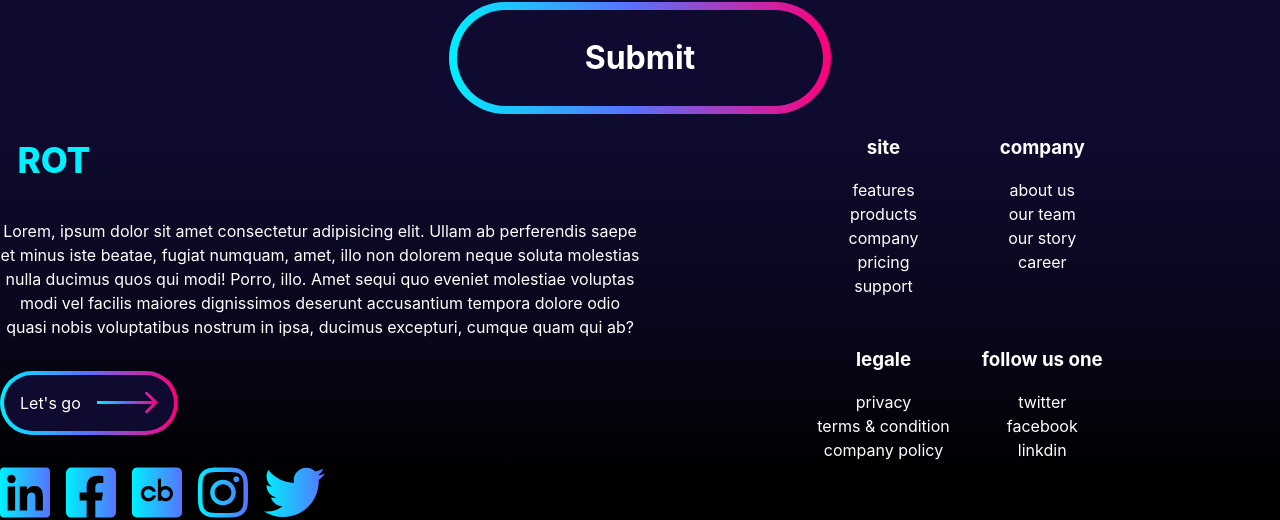
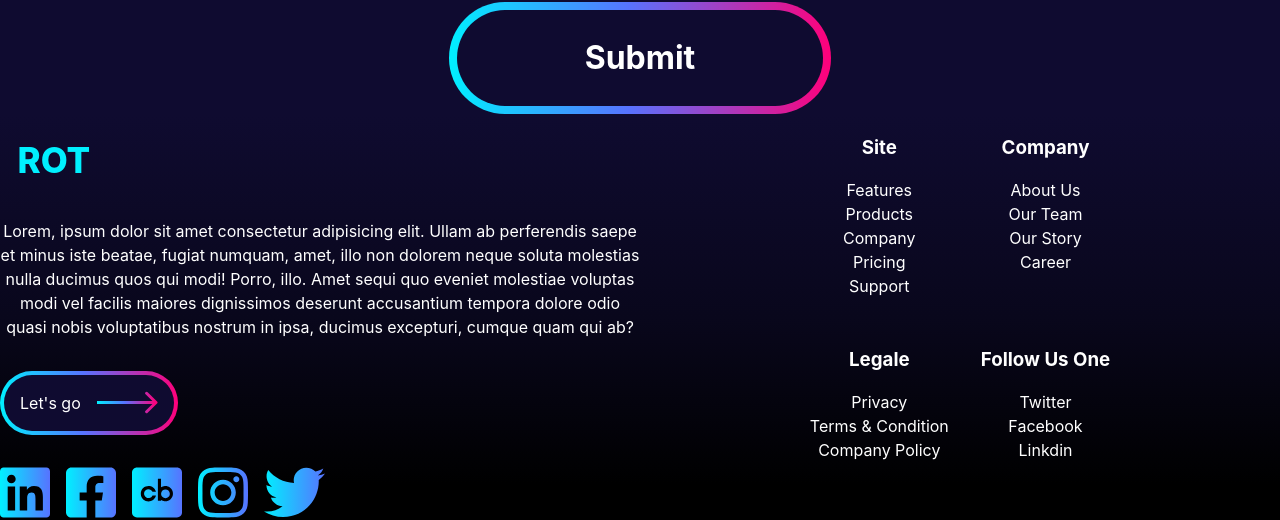
Before and after one commit to Rajaniraiyn/rot-landing-page, a Svelte app: page / in a window 1280 px wide. Shown: the part 5965-6485 px from the top of the page. Built offline with nearby package versions, Linux system fonts and the light colour scheme.

Commit message:
😍👣footer hover

```diff
--- a/src/components/Footer.svelte
+++ b/src/components/Footer.svelte
@@ -123,6 +123,16 @@
         list-style-type: none;
         padding-inline-start: 0;
     }
+    li{
+        text-transform: capitalize;
+    }
+    li:hover{
+        transform: scale(1.5);
+        transition: transform 300ms ;
+    }
+    h3{
+        text-transform: capitalize;
+    }
     h2 {
         text-align: left;
         margin-left: 0.5em;
```
